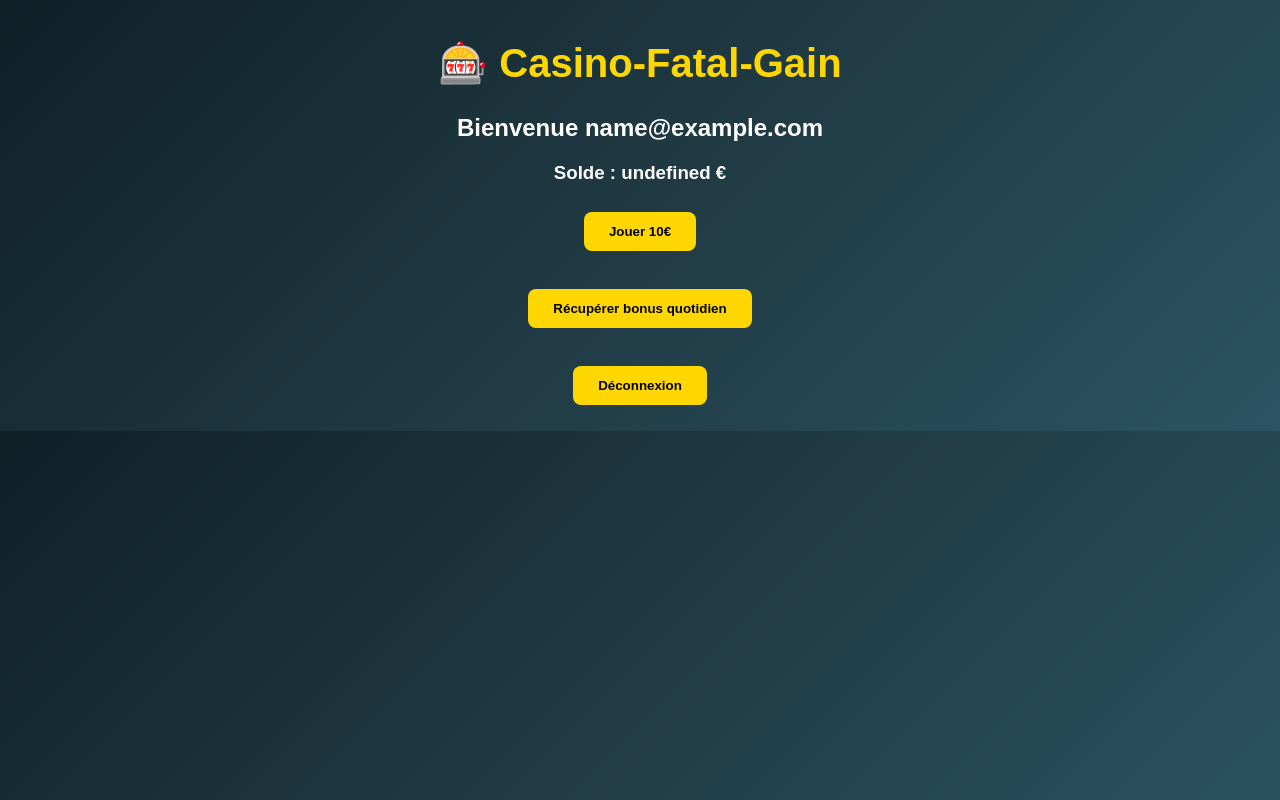
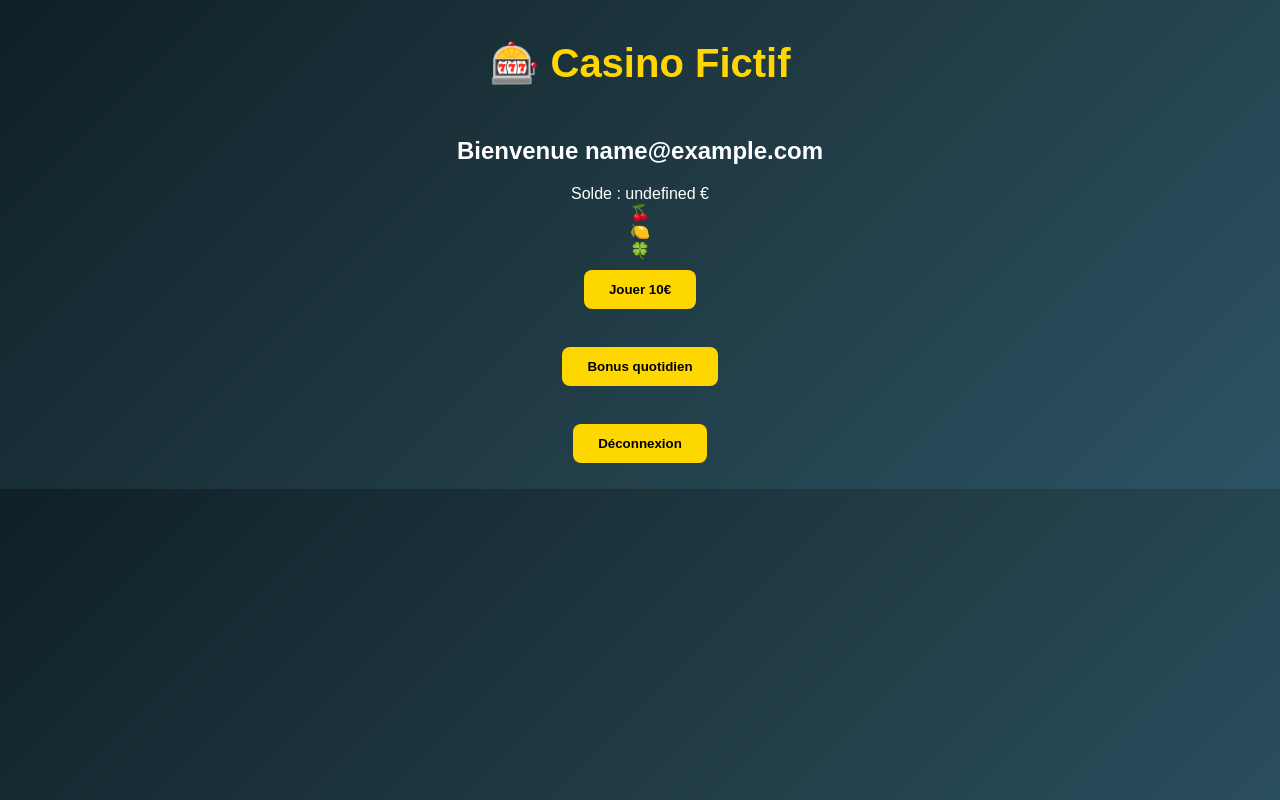
Before and after one commit to MarieCoach/casino-fictif, a website: page public/dashboard.html in a window 1280 px wide. Drawn offline with Linux system fonts and the light colour scheme; sample sign-in values are in the browser's storage.

Commit message:
Restore premium dashboard

```diff
--- a/public/dashboard.html
+++ b/public/dashboard.html
@@ -1,24 +1,33 @@
 <!DOCTYPE html>
 <html>
 <head>
-    <title>Dashboard</title>
+    <title>Casino Fictif</title>
     <link rel="stylesheet" href="style.css">
 </head>
 <body>
-    <h1>🎰 Casino-Fatal-Gain</h1>
 
+    <h1>🎰 Casino Fictif</h1>
+
+    <div class="container">
         <h2 id="welcome"></h2>
-    <h3>Solde : <span id="balance">0</span> €</h3>
+        <div class="balance">
+            Solde : <span id="balance">0</span> €
+        </div>
+
+        <div class="slot-machine">
+            <div class="reel" id="reel1">🍒</div>
+            <div class="reel" id="reel2">🍋</div>
+            <div class="reel" id="reel3">🍀</div>
+        </div>
 
         <button onclick="play()">Jouer 10€</button>
         <br><br>
-    <button onclick="bonus()">Récupérer bonus quotidien</button>
+        <button onclick="bonus()">Bonus quotidien</button>
         <br><br>
         <button onclick="logout()">Déconnexion</button>
 
         <p id="result"></p>
     </div>
-</body>
 
 <script>
 const user = JSON.parse(localStorage.getItem("user"));
@@ -31,6 +40,14 @@
 document.getElementById("balance").innerText = user.balance;
 
 async function play() {
+
+    const symbols = ["🍒", "🍋", "🍀", "💎", "🪙"];
+
+    // Animation visuelle des rouleaux
+    document.getElementById("reel1").innerText = symbols[Math.floor(Math.random()*symbols.length)];
+    document.getElementById("reel2").innerText = symbols[Math.floor(Math.random()*symbols.length)];
+    document.getElementById("reel3").innerText = symbols[Math.floor(Math.random()*symbols.length)];
+
     const response = await fetch("/play", {
         method: "POST",
         headers: {
@@ -69,11 +86,12 @@
         balance: data.balance
     }));
 }
+
 function logout() {
     localStorage.removeItem("user");
     window.location.href = "/login.html";
 }
+</script>
 
-    </script>
 </body>
 </html>
```
Lines whose indentation alone changed are shown as unchanged.
